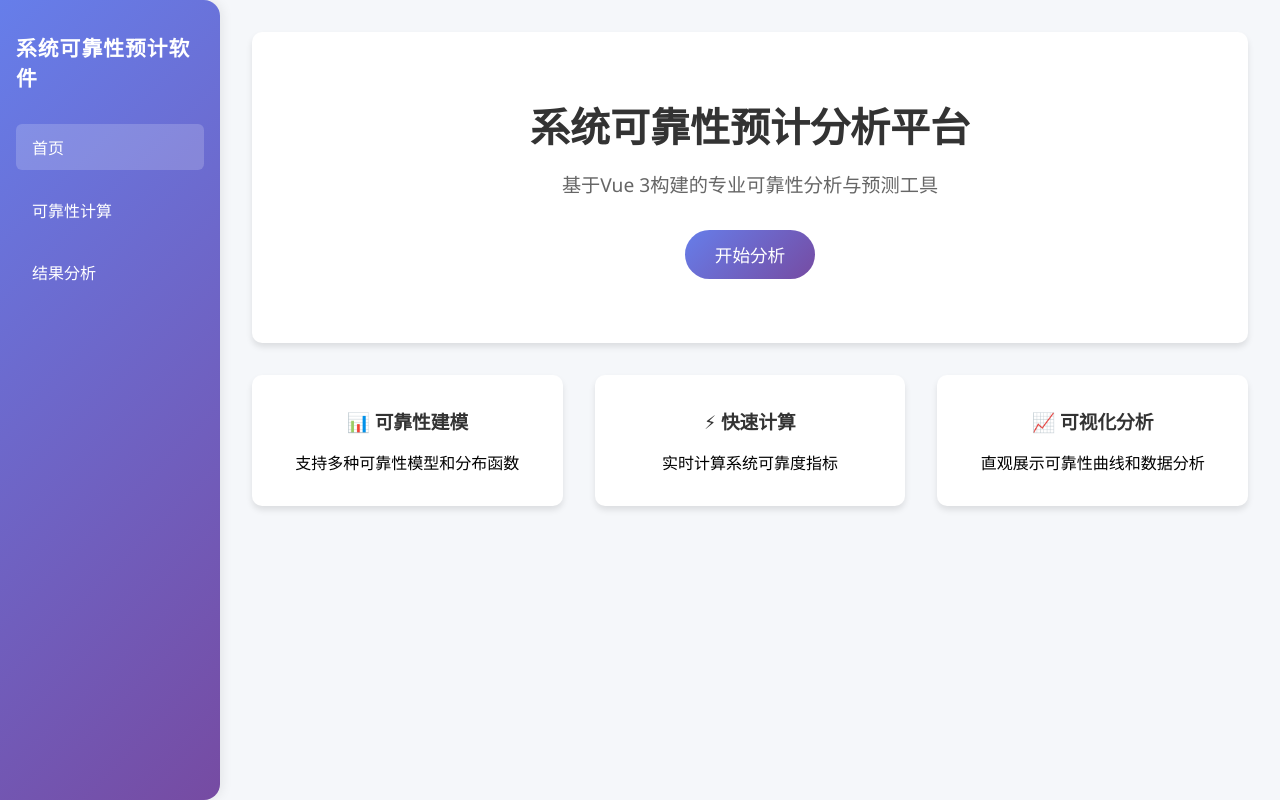
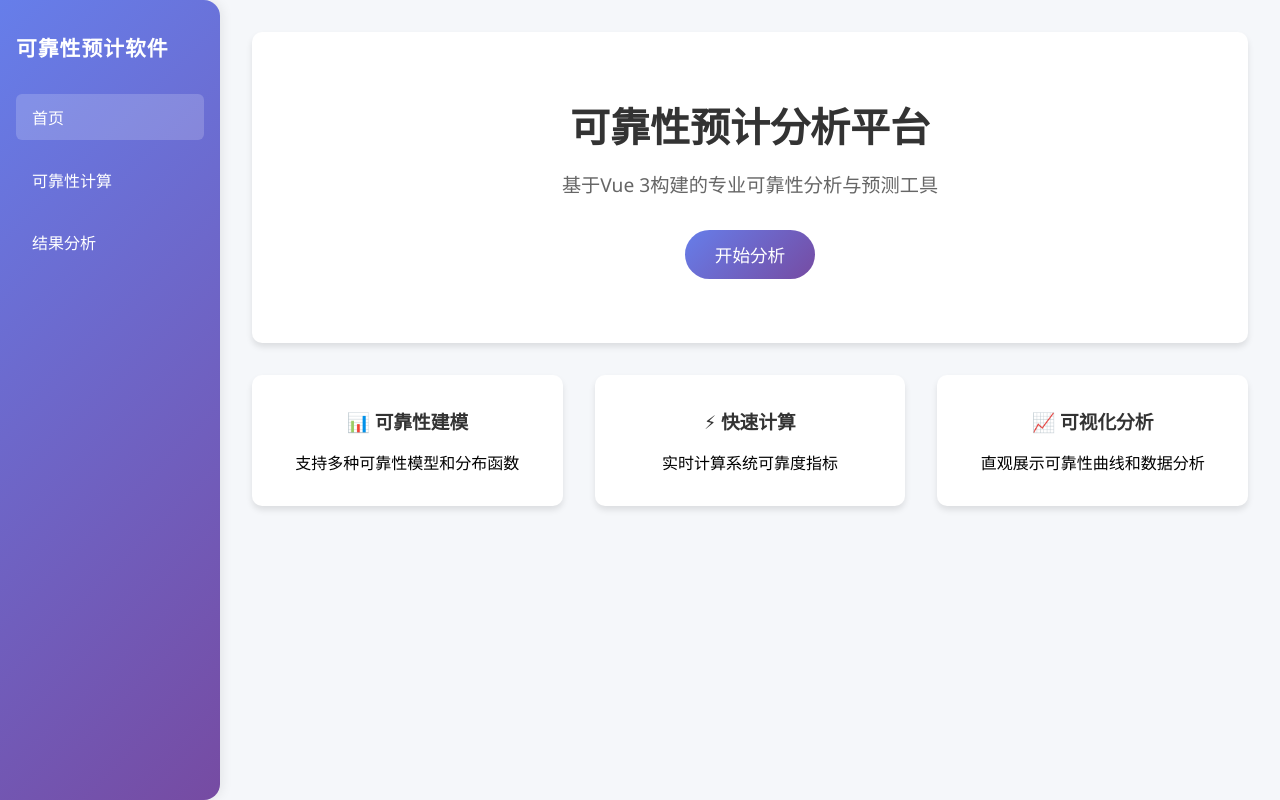
Before and after one commit to chenjinwen5412/reliability-software, a Vue app: page / in a window 1280 px wide. Built offline with nearby package versions, Linux system fonts and the light colour scheme.

Commit message:
文字改动

```diff
--- a/src/App.vue
+++ b/src/App.vue
@@ -1,7 +1,7 @@
 <template>
   <div id="app">
     <aside class="sidebar">
-      <h2>系统可靠性预计软件</h2>
+      <h2>可靠性预计软件</h2>
       <nav class="sidebar-links">
         <router-link to="/">首页</router-link>
         <router-link to="/calculator">可靠性计算</router-link>
--- a/src/views/Home.vue
+++ b/src/views/Home.vue
@@ -1,7 +1,7 @@
 <template>
   <div class="home">
     <div class="hero-section">
-      <h2>系统可靠性预计分析平台</h2>
+      <h2>可靠性预计分析平台</h2>
       <p>基于Vue 3构建的专业可靠性分析与预测工具</p>
       <button @click="$router.push('/calculator')" class="start-btn">
         开始分析
```
